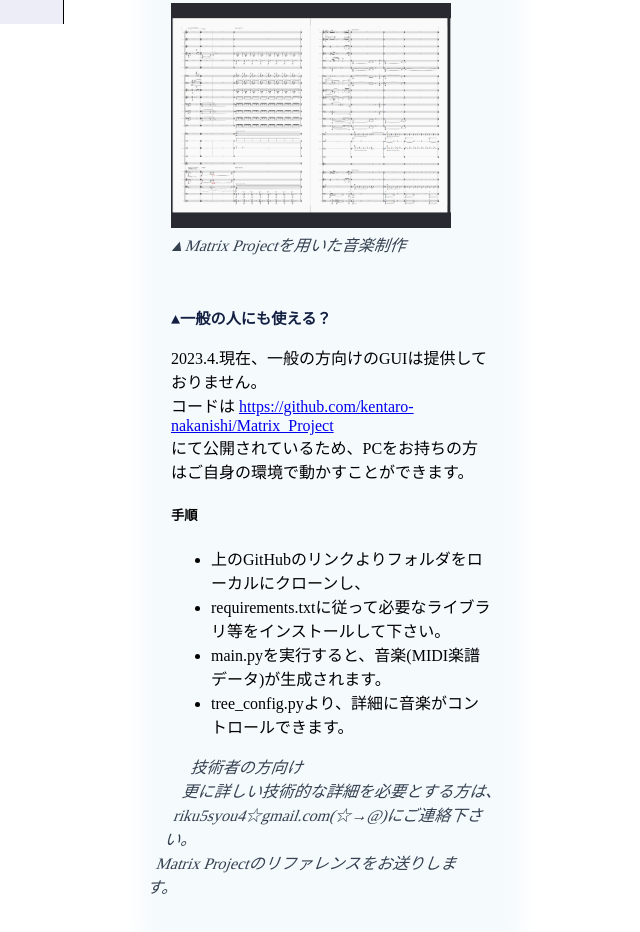
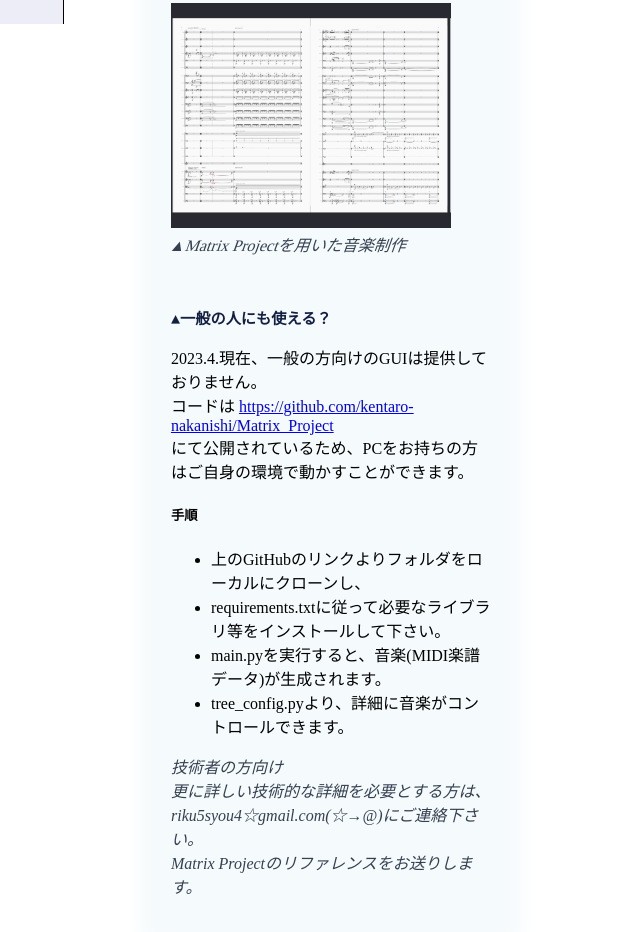
Before and after one commit to kentaro-nakanishi/portfolio, a plain HTML site: page work.html in a window 1280 px wide. Shown: the part 1576-2508 px from the top of the page, without its empty margins (97-737 px from the left). Drawn offline with Linux system fonts and the light colour scheme.

Commit message:
Update work.html

```diff
--- a/work.html
+++ b/work.html
@@ -148,7 +148,7 @@
                 </ul>
 
 
-        <span style="transform: skewX(-20deg); color: #354151; display: inline-block;">
+        <span style="font-style: italic; color: #354151; display: inline-block;">
             <div>技術者の方向け</div>
             <div>更に詳しい技術的な詳細を必要とする方は、riku5syou4☆gmail.com(☆→@)にご連絡下さい。<br>Matrix Projectのリファレンスをお送りします。</div>
         </span>
```
